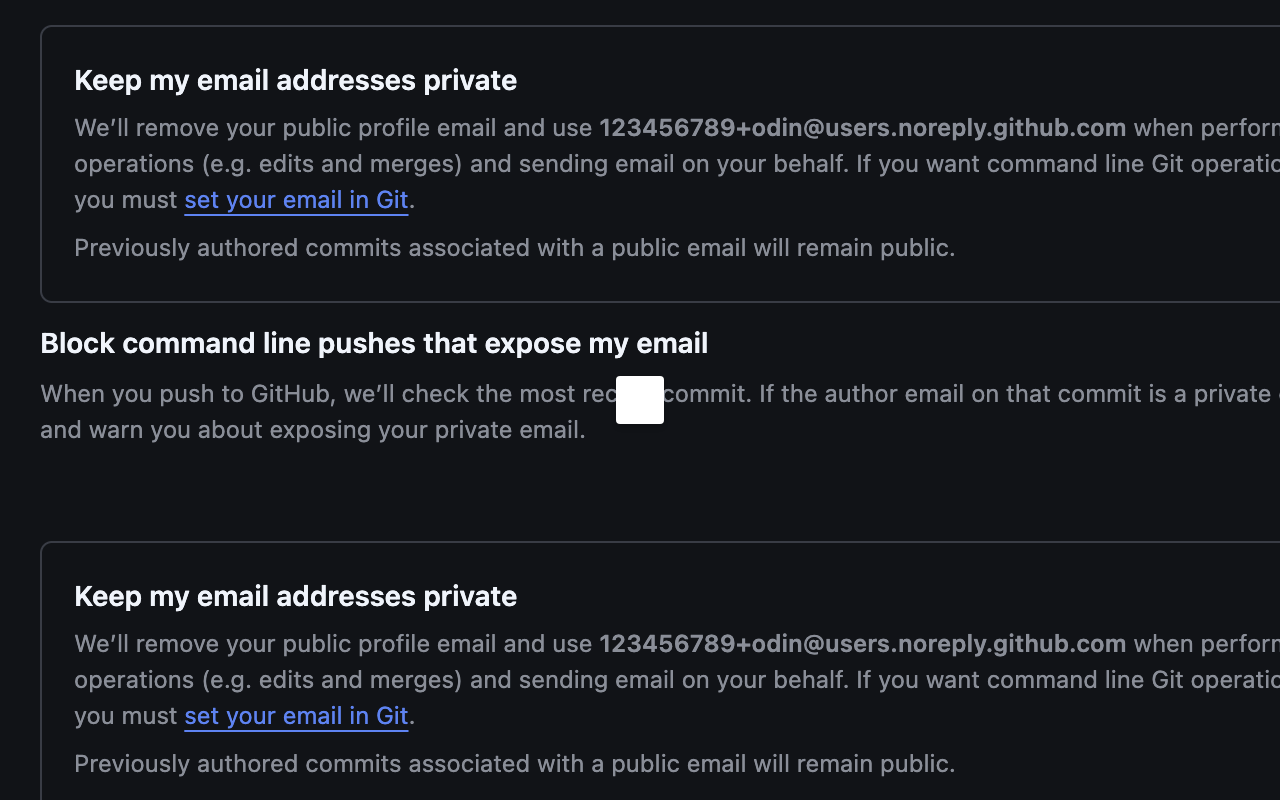
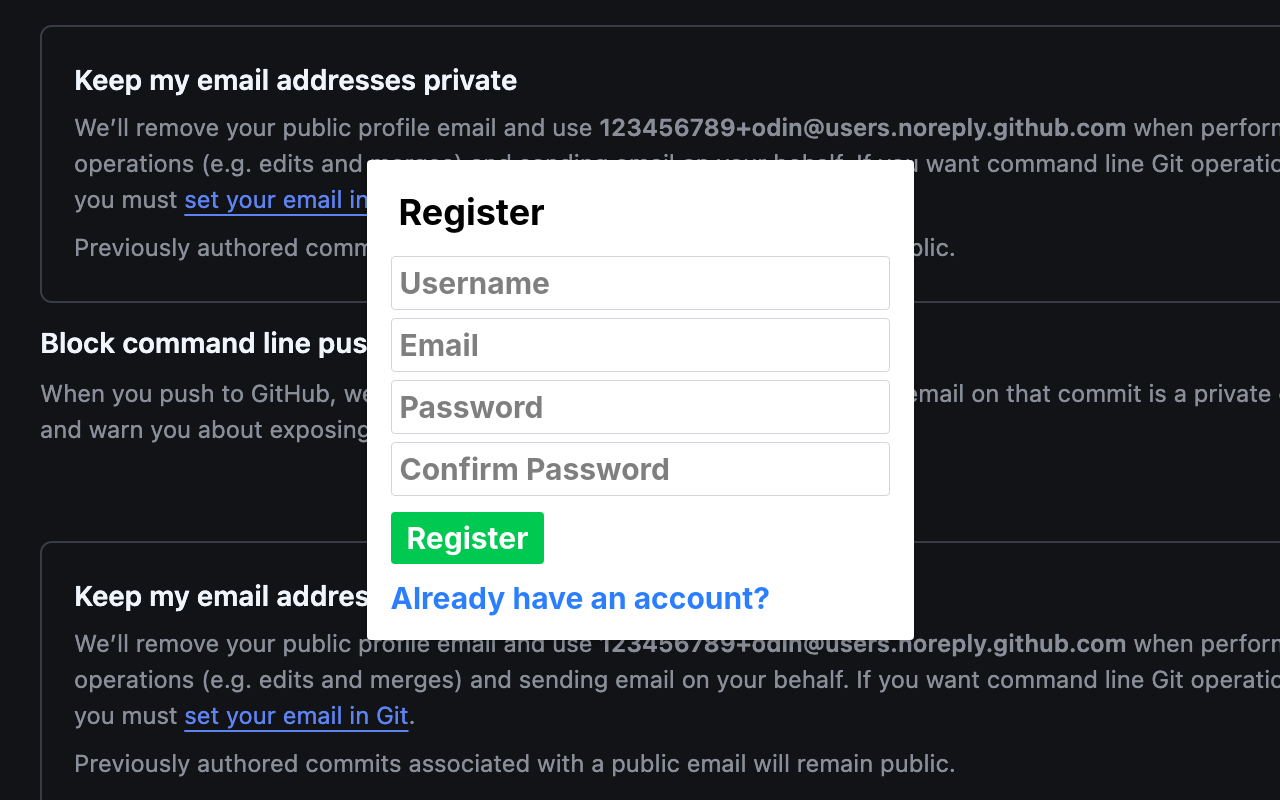
Before and after one commit to JedEatSnax/LINAW, a React (Vite) app: page /register in a window 1280 px wide. Built offline with nearby package versions, Linux system fonts and the light colour scheme.

Commit message:
Convert all .jsx .js to .tsx ts

```diff
--- a/index.html
+++ b/index.html
@@ -4,13 +4,13 @@
     <meta charset="UTF-8">
     <meta name="viewport" content="width=device-width, initial-scale=1.0">
     <title>Vite App</title>
-    <link rel="stylesheet" href="/src/styles.css">
+    <link rel="stylesheet" href="/src/index.css">
 </head>
 
 
 <body>
     <div id="root"></div>
-    <script type="module" src="/src/main.jsx"></script>
+    <script type="module" src="/src/index.tsx"></script>
 </body>
 
 </html>
--- a/package.json
+++ b/package.json
@@ -1,12 +1,16 @@
 {
   "devDependencies": {
     "@tailwindcss/vite": "^4.2.1",
+    "@types/react": "^19.2.14",
+    "@types/react-dom": "^19.2.3",
+    "@types/react-router-dom": "^5.3.3",
     "@vitejs/plugin-react": "^5.1.4",
     "autoprefixer": "^10.4.27",
     "react": "^19.2.4",
     "react-dom": "^19.2.4",
     "react-router-dom": "^7.13.1",
     "tailwindcss": "^4.2.1",
+    "typescript": "^5.9.3",
     "vite": "^7.3.1"
   },
   "name": "linaw",
--- a/src/app.jsx
+++ b/src/app.tsx
@@ -1,15 +1,16 @@
 import { Routes, Route } from 'react-router-dom';
 import './app.css';
-import Login from "./entry/login.jsx";
-import Register from "./entry/register.jsx";
+import Login from "./entry/login.js";
+import Register from "./entry/register.js";
+import Home from "./main/home.jsx";
 
 function App() {
     return (
-        <div className="text-3xl font-bold flex items-center justify-center h-screen" style={{"backgroundImage": "url(/assets/github-private-email.png)"}}>
+        <div style={{"backgroundImage": "url(/assets/github-private-email.png)"}}>
             <Routes>
-                <Route path="/login" element={<Login />} />
                 <Route path="/" element={<Login />} />
                 <Route path="/register" element={<Register />} />
+                <Route path="/home" element={<Home />} />
             </Routes>
         </div>
     );
--- /dev/null
+++ b/src/components/sidebar.tsx
@@ -0,0 +1,9 @@
+import React from "react";
+
+export const Sidebar = () => {
+    return (
+        <div>
+            <h1>Testing</h1>
+        </div>
+    );
+}
--- a/src/entry/login.jsx
+++ b/src/entry/login.tsx
@@ -1,11 +1,9 @@
 import { Link } from "react-router-dom";
-
 function Login() {
     return (
-        <div className="Login">
             <div className="text-3xl font-bold flex items-center justify-center h-screen">
                 <div className="flex flex-col items-center justify-center">
-                    <form className="bg-white p-6 rounded shadow-md">
+                    <form className="bg-white p-4 rounded shadow-md">
                         <div>
                             <h1 className="text-4xl font-bold mb-4">Login</h1>
                         </div>
@@ -33,7 +31,6 @@ function Login() {
                     </form>
                 </div>
             </div>
-        </div>
     );
 }
 
--- a/src/entry/register.jsx
+++ /dev/null
@@ -1,17 +0,0 @@
-function Register() {
-    return (
-        <div className="Register">
-            <div className="text-3xl font-bold flex items-center justify-center h-screen">
-                <div className="flex flex-col items-center justify-center">
-                    <form className="bg-white p-6 rounded shadow-md">
-                        <div>
-
-                        </div>
-                    </form>
-                </div>
-            </div>
-        </div>
-    );
-}
-
-export default Register;
--- /dev/null
+++ b/src/entry/register.tsx
@@ -0,0 +1,44 @@
+import { Link } from "react-router-dom";
+
+
+function Register() {
+    return (
+            <div className="text-3xl font-bold flex items-center justify-center h-screen">
+                <div className="flex flex-col items-center justify-center">
+                    <form className="bg-white p-6 rounded shadow-md">
+                        <div>
+                            <form>
+                                <h1 className="text-4xl font-bold mb-4 p-2">Register</h1>
+
+                                <div>
+                                    <input type="text" placeholder="Username" className="mb-2 p-2 border border-gray-300 rounded" id="username"/>
+                                </div>
+
+                                <div>
+                                    <input type="email" placeholder="Email" className="mb-2 p-2 border border-gray-300 rounded" id="email"/>
+                                </div>
+
+                                <div>
+                                    <input type="password" placeholder="Password" className="mb-2 p-2 border border-gray-300 rounded" id="password"/>
+                                </div>
+
+                                <div>
+                                    <input type="password" placeholder="Confirm Password" className="mb-4 p-2 border border-gray-300 rounded" id="confirmPassword"/>
+                                </div>
+
+                                <div className="mb-4">
+                                    <button className="bg-green-500 text-white px-4 py-2 rounded" id="registerButton">Register</button>
+                                </div>
+
+                                <div>
+                                    <Link to="/" className="text-blue-500">Already have an account?</Link>
+                                </div>
+                            </form>
+                        </div>
+                    </form>
+                </div>
+            </div>
+    );
+}
+
+export default Register;
--- a/src/main.jsx
+++ b/src/index.tsx
@@ -1,9 +1,11 @@
 import React from "react";
 import ReactDOM from "react-dom/client";
-import App from "./app.jsx";
+import App from "./app";
 import { BrowserRouter } from "react-router-dom";
 
-const root = ReactDOM.createRoot(document.getElementById("root"));
+const container = document.getElementById("root");
+if (!container) throw new Error("Root element not found");
+const root = ReactDOM.createRoot(container);
 root.render(
     <React.StrictMode>
         <BrowserRouter>
--- /dev/null
+++ b/src/main/home.tsx
@@ -0,0 +1,12 @@
+import { Sidebar } from "../components/sidebar";
+
+function Home() {
+    return (
+        <div className="flex items-center justify-center h-screen">
+            <h1 className="text-4xl font-bold mb-4">Welcome to the Home Page!</h1>
+            <Sidebar />
+        </div>
+    );
+}
+
+export default Home;
```
Also changed, not shown: tsconfig.json (added, +20 -0 lines), progress/readme.md, vite.config.ts (renamed from vite.config.js), 1 other file (tests, documents, lock files or other folders).
